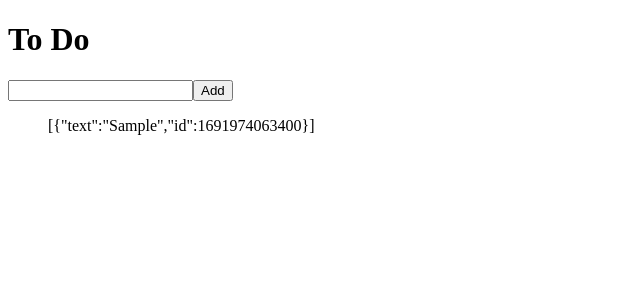
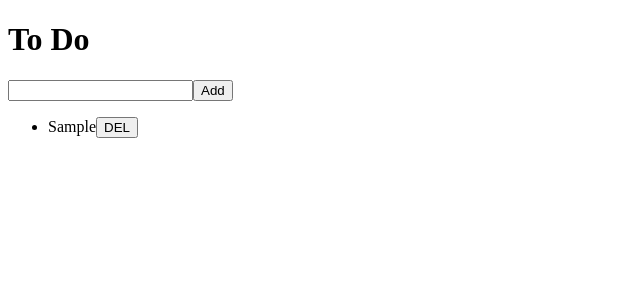
Before and after one commit to SonMinSeock/nomad-redux, a React (Create React App) app in the folder vanilla-redux/: page / in a window 1280 px wide. Both pictures are taken after typing "Sample" into the empty fields and a click on the button "Add". Shown: the top 300 px of the page, without its empty margins (0-640 px from the left). Built offline with nearby package versions, Linux system fonts and the light colour scheme.

Commit message:
To Do 추가, useDispatch, useSelector 훅 이용하기

```diff
--- /dev/null
+++ b/vanilla-redux/src/components/ToDo.jsx
@@ -0,0 +1,12 @@
+import React from "react";
+
+function ToDo({ text }) {
+  return (
+    <li>
+      {text}
+      <button>DEL</button>
+    </li>
+  );
+}
+
+export default ToDo;
--- a/vanilla-redux/src/routes/Home.jsx
+++ b/vanilla-redux/src/routes/Home.jsx
@@ -1,18 +1,24 @@
 import React, { useState } from "react";
-import { connect } from "react-redux";
+import { useDispatch, useSelector } from "react-redux";
 import { actionCreators } from "../redux/store";
+import ToDo from "../components/ToDo";
 
-function Home({ toDos, addToDo }) {
+function Home() {
   const [text, setText] = useState("");
+  const toDos = useSelector((state) => state);
+  const dispatch = useDispatch();
+
   const onChange = (event) => {
     setText(event.target.value);
   };
 
   const onSubmit = (event) => {
     event.preventDefault();
-    addToDo(text);
+
+    dispatch(actionCreators.addToDoAction(text));
     setText("");
   };
+
   return (
     <>
       <h1>To Do</h1>
@@ -20,17 +26,13 @@
         <input type="text" value={text} onChange={onChange} />
         <button>Add</button>
       </form>
-      <ul>{JSON.stringify(toDos)}</ul>
+      <ul>
+        {toDos.map((toDo) => (
+          <ToDo key={toDo.id} {...toDo} />
+        ))}
+      </ul>
     </>
   );
 }
 
-function mapStateToProps(state) {
-  return { toDos: state };
-}
-
-function mapDispatchToProps(dispatch) {
-  return { addToDo: (text) => dispatch(actionCreators.addToDoAction(text)) };
-}
-
-export default connect(mapStateToProps, mapDispatchToProps)(Home);
+export default Home;
```
